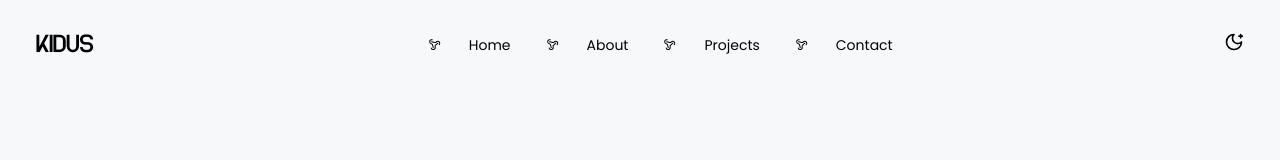
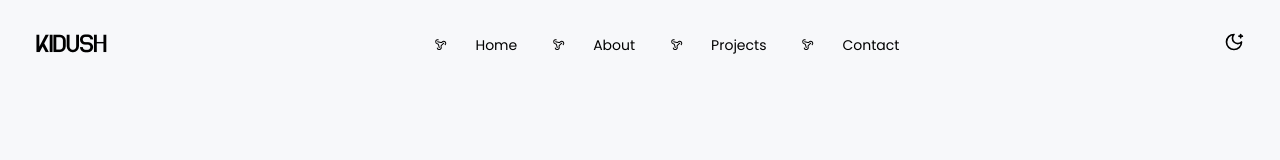
Before and after one commit to kid-us/Next-Portfolio, a React (Vite) app: page / in a window 1280 px wide. Shown: the top 160 px of the page. Built offline with nearby package versions, Linux system fonts and the light colour scheme.

Commit message:
Name changed.

```diff
--- a/src/components/Navbar.tsx
+++ b/src/components/Navbar.tsx
@@ -104,7 +104,7 @@ const Navbar = () => {
               style={{ width: `${scrollWidth}%` }}
             >
               <a href="#" className="logo-font text-center text-3xl uppercase">
-                Kidus
+                Kidush
               </a>
 
               <div className="flex gap-x-8 text-sm">
```
